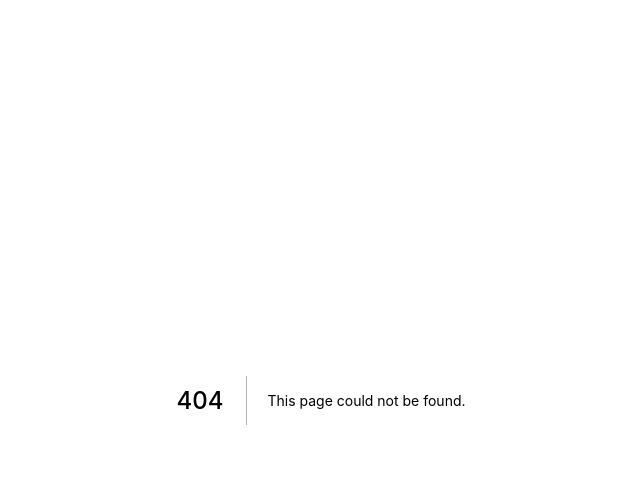
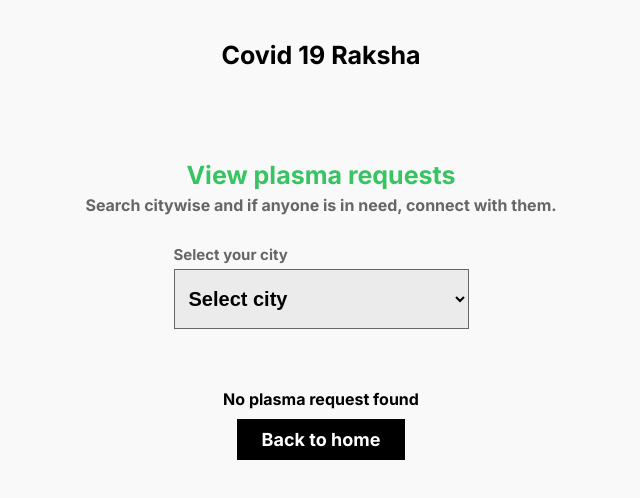
Before and after one commit to imsks/covid19raksha, a Next.js app: page /view-plasma-requests in a window 1280 px wide. Before the commit this address had no page. Shown: the top 498 px of the page, without its empty margins (319-959 px from the left). Built offline with nearby package versions, Linux system fonts and the light colour scheme.

Commit message:
view plasma requests ready

```diff
--- a/pages/find.js
+++ b/pages/find.js
@@ -2,9 +2,9 @@ import React from "react";
 
 const FindPlasmaDonars = () => {
   return (
-    <div>
+    <main>
       <h1>Find Plasma Donars</h1>
-    </div>
+    </main>
   );
 };
 
--- a/pages/index.js
+++ b/pages/index.js
@@ -67,7 +67,7 @@ const HompageFooter = () => {
         </div>
 
         <div className="homepage__container__content__footer__content__action">
-          <Link href="/requests">
+          <Link href="/view-plasma-requests">
             <button className="btn btn-md homepage__container__content__footer__content__action__button__primary">
               View requests
             </button>
--- /dev/null
+++ b/pages/view-plasma-requests.js
@@ -0,0 +1,138 @@
+import React, { useState } from "react";
+import { cityNames } from "client-utils/constants";
+import Navbar from "components/layouts/Navbar";
+import { FormLabelSelectGroup } from "components/sections/FormElements";
+import { searchPlasmaRequestsByCity } from "client-utils/functions/database.functions";
+import Link from "next/link";
+
+const ViewPlasmaRequests = () => {
+  const [allPlasmaRequests, setAllPlasmaRequests] = useState([]);
+
+  const handleSearchPlasmaRequestsByCity = async (event) => {
+    const city = event.target.value;
+
+    const responseSearchPlasmaRequests = await searchPlasmaRequestsByCity(city);
+
+    setAllPlasmaRequests(responseSearchPlasmaRequests);
+  };
+
+  return (
+    <main className="viewplasmarequests">
+      <Navbar />
+
+      <div className="viewplasmarequests__container">
+        <div className="viewplasmarequests__container__content">
+          <div className="viewplasmarequests__container__content__header">
+            <h3 className="heading-sub viewplasmarequests__container__content__header__heading">
+              View plasma requests
+            </h3>
+            <p className="paragraph viewplasmarequests__container__content__header__paragraph">
+              Search citywise and if anyone is in need, connect with them.
+            </p>
+          </div>
+
+          <div className="viewplasmarequests__container__content__main">
+            <form className="form viewplasmarequests__container__content__main__form">
+              <FormLabelSelectGroup
+                label="Select your city"
+                handleSelectOption={handleSearchPlasmaRequestsByCity}
+                options={cityNames}
+              />
+            </form>
+
+            <div className="viewplasmarequests__container__content__main__results">
+              <div className="viewplasmarequests__container__content__main__results__container">
+                <div className="viewplasmarequests__container__content__main__results__container__items">
+                  {allPlasmaRequests.length > 0 ? (
+                    allPlasmaRequests.map((plasmaRequest, key) => {
+                      const {
+                        name,
+                        bloodGroup,
+                        city,
+                        primaryContactNo,
+                        secondaryContactNo,
+                      } = plasmaRequest;
+
+                      console.log(
+                        name,
+                        bloodGroup,
+                        city,
+                        primaryContactNo,
+                        secondaryContactNo
+                      );
+
+                      return (
+                        <PlasmaRequestDataContainer
+                          name={name}
+                          bloodGroup={bloodGroup}
+                          city={city}
+                          primaryContactNo={primaryContactNo}
+                          secondaryContactNo={secondaryContactNo}
+                          key={key}
+                        />
+                      );
+                    })
+                  ) : (
+                    <div className="viewplasmarequests__container__content__main__results__container__result">
+                      <p className="paragraph viewplasmarequests__container__content__main__results__container__result__text">
+                        No plasma request found
+                      </p>
+                      <Link href="/">
+                        <button className="btn btn-md viewplasmarequests__container__content__main__results__container__result__button">
+                          Back to home
+                        </button>
+                      </Link>
+                    </div>
+                  )}
+                </div>
+              </div>
+            </div>
+          </div>
+        </div>
+      </div>
+    </main>
+  );
+};
+
+export default ViewPlasmaRequests;
+
+const PlasmaRequestDataContainer = ({
+  name,
+  bloodGroup,
+  city,
+  primaryContactNo,
+  secondaryContactNo,
+}) => {
+  return (
+    <div className="viewplasmarequests__container__content__main__results__container__items__item">
+      <div className="viewplasmarequests__container__content__main__results__container__items__item__content">
+        <h1 className="heading-sub viewplasmarequests__container__content__main__results__container__items__item__content__subheading">
+          {name}
+        </h1>
+        {bloodGroup && (
+          <h1 className="heading-main viewplasmarequests__container__content__main__results__container__items__item__content__heading">
+            {bloodGroup}
+          </h1>
+        )}
+
+        <h1 className="paragraph viewplasmarequests__container__content__main__results__container__items__item__content__paragraph">
+          {city}
+        </h1>
+      </div>
+      <div className="viewplasmarequests__container__content__main__results__container__items__item__action">
+        <a href={`tel:${primaryContactNo}`}>
+          <button className="btn btn-md viewplasmarequests__container__content__main__results__container__items__item__action__button__primary">
+            Call
+          </button>
+        </a>
+        {secondaryContactNo && (
+          <a href={`tel:${secondaryContactNo}`}>
+            <button className="btn btn-md viewplasmarequests__container__content__main__results__container__items__item__action__button">
+              Other contact
+            </button>
+          </a>
+        )}
+      </div>
+    </div>
+  );
+};
--- /dev/null
+++ b/styles/pages/_view-plasma-requests.scss
@@ -0,0 +1,117 @@
+.viewplasmarequests {
+  &__container {
+    &__content {
+      padding: 5rem;
+
+      &__header {
+        display: flex;
+        flex-direction: column;
+        align-items: center;
+
+        &__paragraph {
+          margin: 0.5rem 0 0 0;
+        }
+      }
+
+      &__main {
+        width: 50%;
+        margin: auto;
+
+        &__form {
+          width: 50%;
+          margin: 2rem auto;
+
+          &__group {
+          }
+
+          &__label {
+          }
+
+          &__input {
+          }
+
+          &__paragraph {
+            font-size: 1.3rem;
+            align-self: baseline;
+          }
+
+          &__error {
+            text-align: center;
+          }
+        }
+
+        &__results {
+          padding: 3rem 0;
+          &__container {
+            &__items {
+              display: grid;
+              gap: 2rem;
+              grid-template-columns: repeat(auto-fit, minmax(400px, 1fr));
+
+              &__item {
+                border: 1px solid $color-primary;
+                box-shadow: 3px 3px 10px #d2ffe0;
+                display: flex;
+                flex-direction: column;
+                justify-content: center;
+                padding: 6rem 4rem;
+
+                &__content {
+                  display: flex;
+                  justify-content: space-between;
+                  align-items: center;
+                  padding: 0 0 1rem 0;
+
+                  &__subheading {
+                    color: $color-black;
+                  }
+
+                  &__heading {
+                    color: $color-secondary;
+                  }
+
+                  &__paragraph {
+                    color: $color-black;
+                  }
+                }
+
+                &__action {
+                  padding: 2rem 0 0 0;
+
+                  &__button {
+                    &__primary {
+                      background-color: $color-primary;
+                      border: 2px solid $color-primary;
+                      margin: 0 2rem 0 0;
+                    }
+
+                    background-color: transparent;
+                    border: 2px solid $color-black;
+                    color: $color-black;
+                  }
+                }
+
+
+              }
+            }
+
+            &__result {
+                display: flex;
+                flex-direction: column;
+                align-items: center;
+
+                &__text {
+                    color: $color-black;
+                }
+
+                &__button {
+                    margin: 1rem 0 0 0;
+                    background-color: $color-black;
+                }
+            }
+          }
+        }
+      }
+    }
+  }
+}
--- a/styles/styles.scss
+++ b/styles/styles.scss
@@ -16,3 +16,4 @@
 @import 'pages/raise';
 @import 'pages/requestaddcity';
 @import 'pages/join-as-doner';
+@import 'pages/view-plasma-requests';
```
Also changed, not shown: 1 other file (tests, documents, lock files or other folders).
